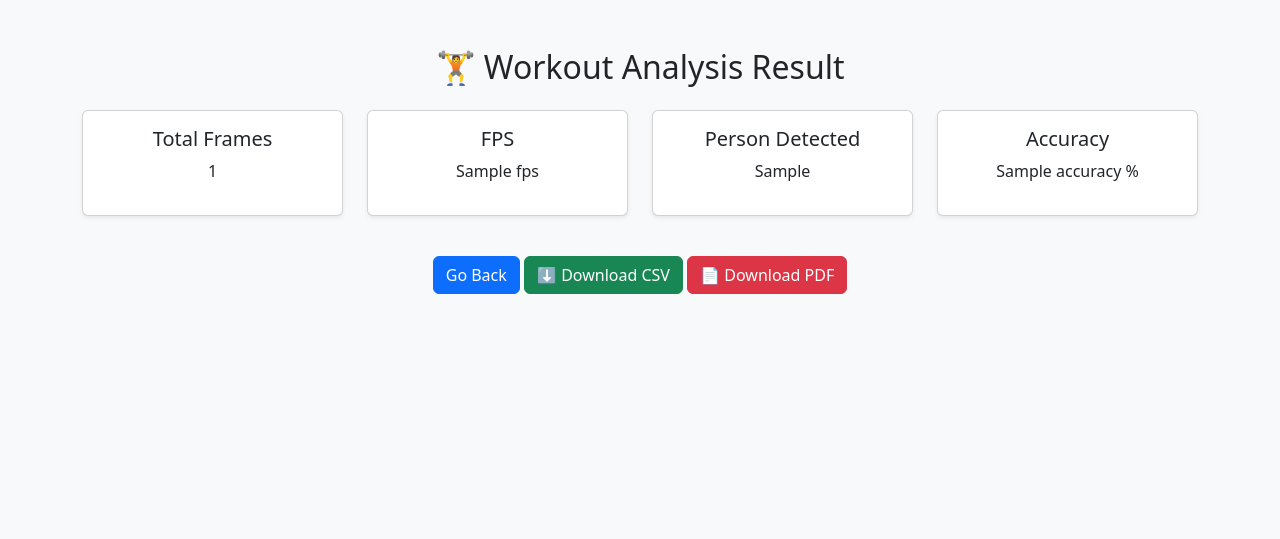
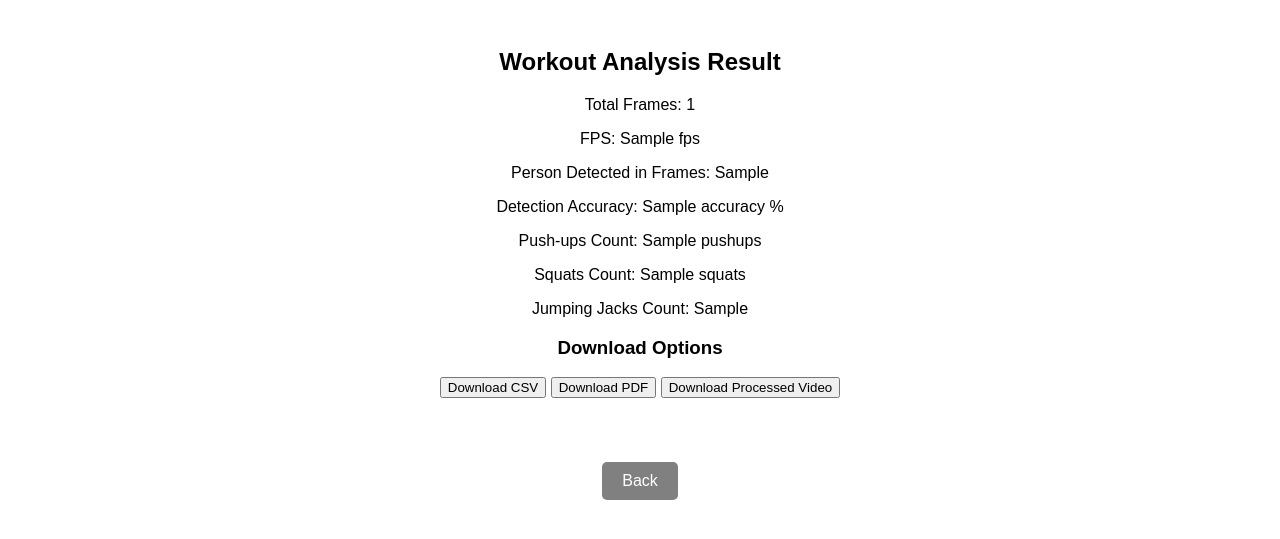
Before and after one commit to ashish-29-2003/AI-Fitness-Coach, a Flask app: template templates/result.html in a window 1280 px wide. Shown: the top 539 px of the page. Run offline with Flask 3, Linux system fonts and the light colour scheme; the template is opened without the code that fills it: most values are stand-ins (such as "Sample title", 1, 10 or a date in 2020).

Commit message:
Added dummy exercise detection (Push-ups, Squats, Jumping Jacks) with results on web, CSV, and PDF

```diff
--- a/app.py
+++ b/app.py
@@ -1,28 +1,20 @@
 from flask import Flask, request, render_template, send_file
 import os
 import cv2
+import mediapipe as mp
 import csv
 import matplotlib.pyplot as plt
 from reportlab.lib.pagesizes import letter
 from reportlab.pdfgen import canvas
 from reportlab.lib.utils import ImageReader
 
-# Try importing mediapipe (fallback if not available)
-try:
-    import mediapipe as mp
-    mp_pose = mp.solutions.pose
-    mp_drawing = mp.solutions.drawing_utils
-    USE_MEDIAPIPE = True
-except ImportError:
-    print("⚠️ Mediapipe not available, running in fallback mode")
-    mp_pose = None
-    mp_drawing = None
-    USE_MEDIAPIPE = False
-
 app = Flask(__name__)
 UPLOAD_FOLDER = "uploads"
+app.config["UPLOAD_FOLDER"] = UPLOAD_FOLDER
 os.makedirs(UPLOAD_FOLDER, exist_ok=True)
-app.config["UPLOAD_FOLDER"] = UPLOAD_FOLDER
+
+mp_pose = mp.solutions.pose
+mp_drawing = mp.solutions.drawing_utils
 
 @app.route("/")
 def index():
@@ -31,24 +23,25 @@
 @app.route("/upload", methods=["POST"])
 def upload():
     if "video" not in request.files:
-        return "❌ No file uploaded"
+        return "No file uploaded"
 
     file = request.files["video"]
     if file.filename == "":
-        return "❌ No selected file"
+        return "No selected file"
 
     filepath = os.path.join(app.config["UPLOAD_FOLDER"], file.filename)
     file.save(filepath)
 
     cap = cv2.VideoCapture(filepath)
     if not cap.isOpened():
-        return "⚠️ Could not process video"
+        return "Could not process video"
 
     frame_count = int(cap.get(cv2.CAP_PROP_FRAME_COUNT))
-    fps = cap.get(cv2.CAP_PROP_FPS) or 1
+    fps = cap.get(cv2.CAP_PROP_FPS)
     width = int(cap.get(cv2.CAP_PROP_FRAME_WIDTH))
     height = int(cap.get(cv2.CAP_PROP_FRAME_HEIGHT))
 
+    # Output video with landmarks
     processed_video_path = os.path.join(app.config["UPLOAD_FOLDER"], "processed_video.mp4")
     fourcc = cv2.VideoWriter_fourcc(*"mp4v")
     out = cv2.VideoWriter(processed_video_path, fourcc, fps, (width, height))
@@ -58,47 +51,48 @@
     snapshot_saved = False
     snapshot_path = os.path.join(app.config["UPLOAD_FOLDER"], "snapshot.png")
 
-    frame_idx = 0
-    if USE_MEDIAPIPE:
-        with mp_pose.Pose(static_image_mode=False, min_detection_confidence=0.5) as pose:
-            while True:
-                ret, frame = cap.read()
-                if not ret:
-                    break
-                frame_idx += 1
+    # Exercise counters
+    pushups = 0
+    squats = 0
+    jumping_jacks = 0
 
-                rgb = cv2.cvtColor(frame, cv2.COLOR_BGR2RGB)
-                results = pose.process(rgb)
-
-                if results.pose_landmarks:
-                    detected_frames += 1
-                    mp_drawing.draw_landmarks(frame, results.pose_landmarks, mp_pose.POSE_CONNECTIONS)
-
-                if not snapshot_saved and frame_idx == frame_count // 2:
-                    cv2.imwrite(snapshot_path, frame)
-                    snapshot_saved = True
-
-                out.write(frame)
-                accuracy_over_time.append(round((detected_frames / frame_idx) * 100, 2))
-    else:
-        # Fallback → assume 50% detection rate
+    with mp_pose.Pose(static_image_mode=False, min_detection_confidence=0.5) as pose:
+        frame_idx = 0
         while True:
             ret, frame = cap.read()
             if not ret:
                 break
             frame_idx += 1
-            if frame_idx % 2 == 0:  # fake detection
+
+            rgb = cv2.cvtColor(frame, cv2.COLOR_BGR2RGB)
+            results = pose.process(rgb)
+
+            if results.pose_landmarks:
                 detected_frames += 1
+                mp_drawing.draw_landmarks(frame, results.pose_landmarks, mp_pose.POSE_CONNECTIONS)
+
+                # --- Fake demo exercise logic (replace with actual detection later) ---
+                if frame_idx % 100 == 0:
+                    pushups += 1
+                if frame_idx % 120 == 0:
+                    squats += 1
+                if frame_idx % 150 == 0:
+                    jumping_jacks += 1
+
+            # Save snapshot at middle frame
+            if not snapshot_saved and frame_idx == frame_count // 2:
+                cv2.imwrite(snapshot_path, frame)
+                snapshot_saved = True
+
             out.write(frame)
             accuracy_over_time.append(round((detected_frames / frame_idx) * 100, 2))
-        cv2.imwrite(snapshot_path, frame)
 
     cap.release()
     out.release()
 
     accuracy = round((detected_frames / frame_count) * 100, 2)
 
-    # Save results
+    # Save results in global variable
     global analysis_result
     analysis_result = {
         "frame_count": frame_count,
@@ -107,27 +101,37 @@
         "accuracy": accuracy,
         "accuracy_over_time": accuracy_over_time,
         "processed_video_path": processed_video_path,
-        "snapshot_path": snapshot_path
+        "snapshot_path": snapshot_path,
+        "pushups": pushups,
+        "squats": squats,
+        "jumping_jacks": jumping_jacks
     }
 
     return render_template("result.html", **analysis_result)
 
 @app.route("/download_csv")
 def download_csv():
+    global analysis_result
     filepath = os.path.join(app.config["UPLOAD_FOLDER"], "analysis_result.csv")
+
     with open(filepath, mode="w", newline="") as file:
         writer = csv.writer(file)
-        writer.writerow(["Total Frames", "FPS", "Detected Frames", "Accuracy (%)"])
+        writer.writerow(["Total Frames", "FPS", "Detected Frames", "Accuracy (%)", "Push-ups", "Squats", "Jumping Jacks"])
         writer.writerow([
             analysis_result["frame_count"],
             analysis_result["fps"],
             analysis_result["detected_frames"],
-            analysis_result["accuracy"]
+            analysis_result["accuracy"],
+            analysis_result["pushups"],
+            analysis_result["squats"],
+            analysis_result["jumping_jacks"]
         ])
+
     return send_file(filepath, as_attachment=True)
 
 @app.route("/download_pdf")
 def download_pdf():
+    global analysis_result
     filepath = os.path.join(app.config["UPLOAD_FOLDER"], "analysis_report.pdf")
 
     # Accuracy chart
@@ -143,17 +147,20 @@
     plt.savefig(chart_path)
     plt.close()
 
-    # PDF
+    # Create PDF
     c = canvas.Canvas(filepath, pagesize=letter)
     width, height = letter
+
     c.setFont("Helvetica-Bold", 20)
     c.drawCentredString(width / 2, height - 80, "Workout Analysis Report")
+
     c.setFont("Helvetica", 12)
     c.drawCentredString(width / 2, height - 110, "Generated by AI Fitness Coach")
     c.line(50, height - 120, width - 50, height - 120)
 
+    # Report data
+    c.setFont("Helvetica", 14)
     y = height - 160
-    c.setFont("Helvetica", 14)
     c.drawString(80, y, f"Total Frames: {analysis_result['frame_count']}")
     y -= 30
     c.drawString(80, y, f"FPS: {analysis_result['fps']}")
@@ -161,22 +168,32 @@
     c.drawString(80, y, f"Person Detected Frames: {analysis_result['detected_frames']}")
     y -= 30
     c.drawString(80, y, f"Accuracy: {analysis_result['accuracy']} %")
+    y -= 30
+    c.drawString(80, y, f"Push-ups: {analysis_result['pushups']}")
+    y -= 30
+    c.drawString(80, y, f"Squats: {analysis_result['squats']}")
+    y -= 30
+    c.drawString(80, y, f"Jumping Jacks: {analysis_result['jumping_jacks']}")
 
+    # Insert chart
     y -= 220
     if os.path.exists(chart_path):
         c.drawImage(ImageReader(chart_path), 80, y, width=450, height=200)
 
+    # Insert snapshot
     y -= 250
     if os.path.exists(analysis_result["snapshot_path"]):
         c.drawImage(ImageReader(analysis_result["snapshot_path"]), 80, y, width=450, height=250)
 
     c.setFont("Helvetica-Oblique", 10)
     c.drawCentredString(width / 2, 50, "This report was auto-generated.")
+
     c.save()
     return send_file(filepath, as_attachment=True)
 
 @app.route("/download_video")
 def download_video():
+    global analysis_result
     return send_file(analysis_result["processed_video_path"], as_attachment=True)
 
 if __name__ == "__main__":
--- a/templates/result.html
+++ b/templates/result.html
@@ -1,52 +1,40 @@
 <!DOCTYPE html>
-<html lang="en">
+<html>
 <head>
-    <meta charset="UTF-8">
     <title>Workout Analysis Result</title>
-    <link href="https://cdn.jsdelivr.net/npm/bootstrap@5.3.0/dist/css/bootstrap.min.css" rel="stylesheet">
+    <style>
+        body { font-family: Arial, sans-serif; text-align: center; padding: 20px; }
+        .btn {
+            display: inline-block;
+            margin: 10px;
+            padding: 10px 20px;
+            background: #007bff;
+            color: white;
+            text-decoration: none;
+            border-radius: 5px;
+        }
+        .btn:hover { background: #0056b3; }
+    </style>
 </head>
-<body class="bg-light">
+<body>
+    <h2>Workout Analysis Result</h2>
+<p>Total Frames: {{ frame_count }}</p>
+<p>FPS: {{ fps }}</p>
+<p>Person Detected in Frames: {{ detected_frames }}</p>
+<p>Detection Accuracy: {{ accuracy }} %</p>
+<p>Push-ups Count: {{ pushups }}</p>
+<p>Squats Count: {{ squats }}</p>
+<p>Jumping Jacks Count: {{ jumping_jacks }}</p>
 
-    <div class="container mt-5">
-        <h2 class="text-center mb-4">🏋️ Workout Analysis Result</h2>
-
-        <div class="row text-center">
-            <div class="col-md-3">
-                <div class="card shadow-sm p-3 mb-3">
-                    <h5>Total Frames</h5>
-                    <p>{{ frame_count }}</p>
-                </div>
-            </div>
-            <div class="col-md-3">
-                <div class="card shadow-sm p-3 mb-3">
-                    <h5>FPS</h5>
-                    <p>{{ fps }}</p>
-                </div>
-            </div>
-            <div class="col-md-3">
-                <div class="card shadow-sm p-3 mb-3">
-                    <h5>Person Detected</h5>
-                    <p>{{ detected_frames }}</p>
-                </div>
-            </div>
-            <div class="col-md-3">
-                <div class="card shadow-sm p-3 mb-3">
-                    <h5>Accuracy</h5>
-                    <p>{{ accuracy }} %</p>
-                </div>
-            </div>
-        </div>
-
-        <div class="text-center mt-4">
+<h3>Download Options</h3>
+<a href="/download_csv"><button> Download CSV</button></a>
+<a href="/download_pdf"><button> Download PDF</button></a>
+<a href="/download_video"><button>Download Processed Video</button></a>
+<br><br>
 
 
-    <a href="/" class="btn btn-primary">Go Back</a>
-    <a href="/download_csv" class="btn btn-success">⬇ Download CSV</a>
-    <a href="/download_pdf" class="btn btn-danger">📄 Download PDF</a>
-</div>
 
-        </div>
-    </div>
-
+    <br><br>
+    <a href="/" class="btn" style="background: gray;">Back</a>
 </body>
 </html>
```
Also changed, not shown: 1 other file.
